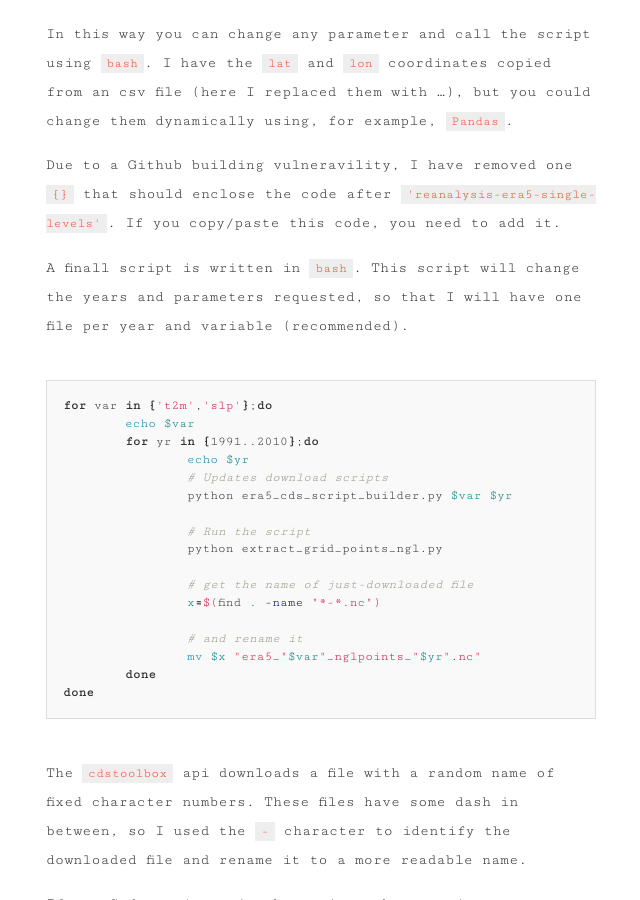
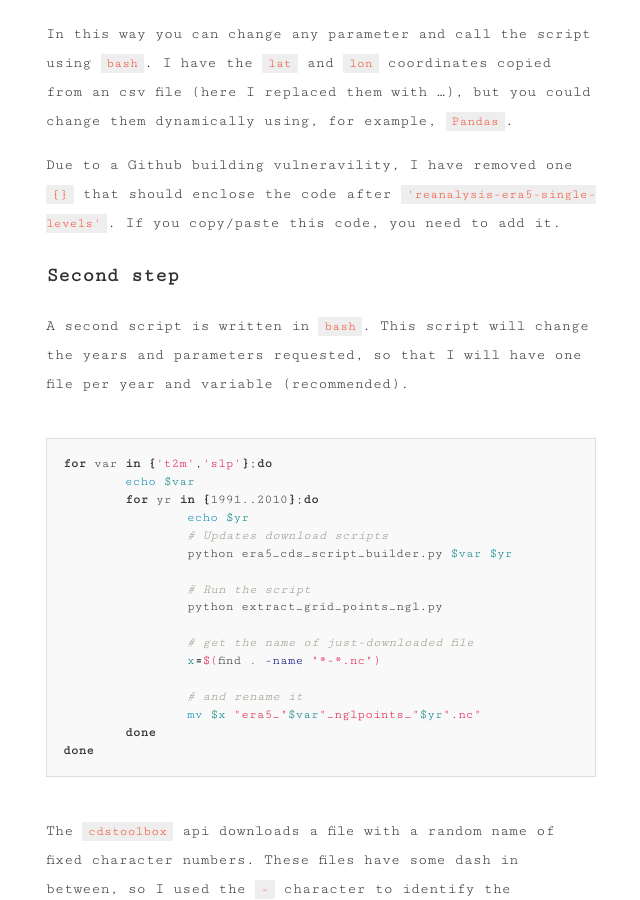
Before and after one commit to rvalenzuelar/rvalenzuelar.github.io, a Jekyll site: the page built from _blog/2021-07-01-era5-cds-extract-points.md, in a window 1280 px wide and 900 px high, scrolled down 3424 px. Shown: the whole window, without its empty margins (319-959 px from the left). Built offline with Jekyll 4.4.1, drawn with Linux system fonts in a browser that asks for light colours.

Commit message:
revised text

````diff
--- a/_blog/2021-07-01-era5-cds-extract-points.md
+++ b/_blog/2021-07-01-era5-cds-extract-points.md
@@ -139,7 +139,9 @@
 
 Due to a Github building vulneravility, I have removed one `{}` that should enclose the code after `'reanalysis-era5-single-levels'`. If you copy/paste this code, you need to add it.
 
-A finall script is written in `bash`. This script will change the years and parameters requested, so that I will have one file per year and variable (recommended).
+### Second step
+
+A second script is written in `bash`. This script will change the years and parameters requested, so that I will have one file per year and variable (recommended).
 
 ```bash
 for var in {'t2m','slp'};do
````
